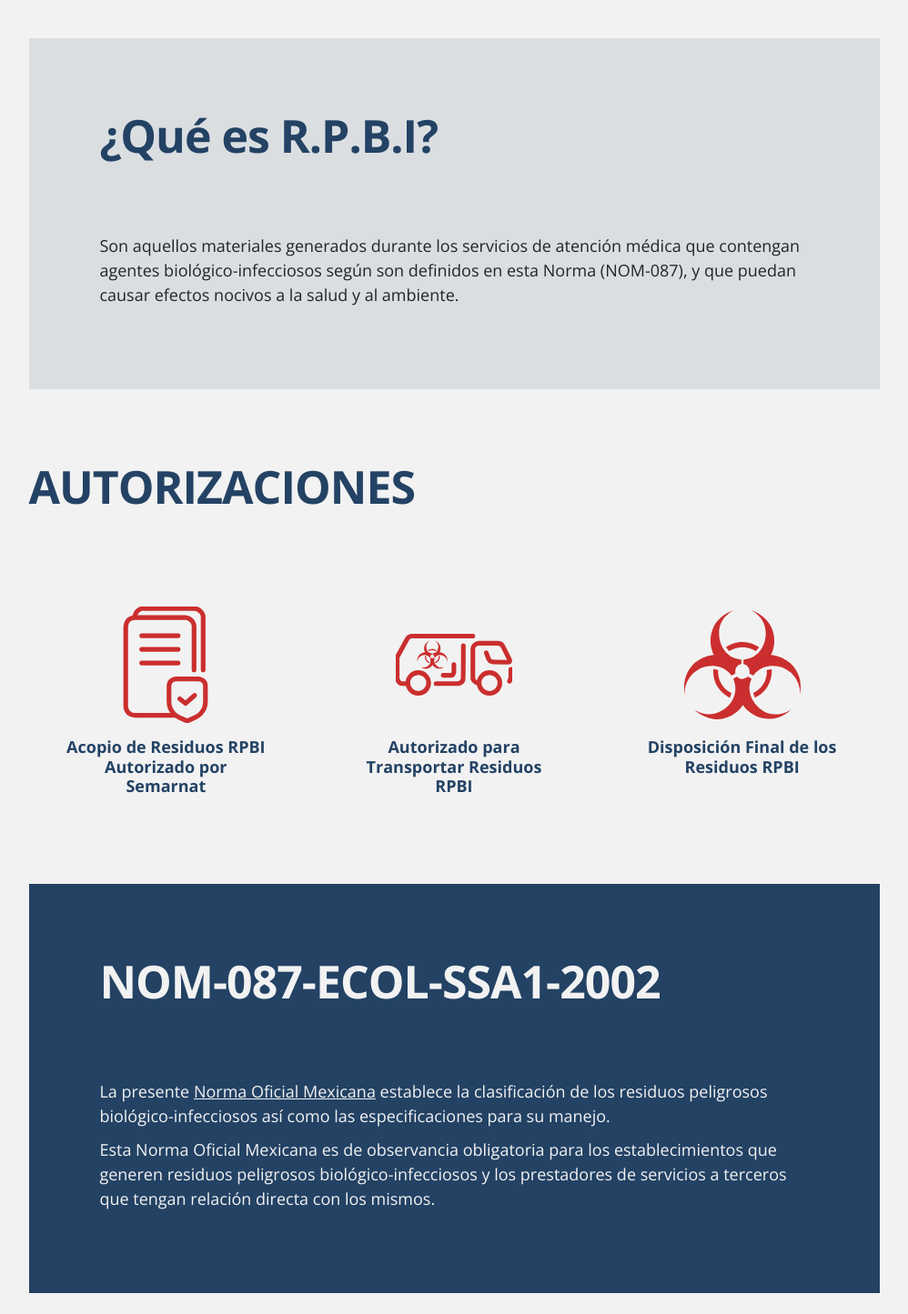
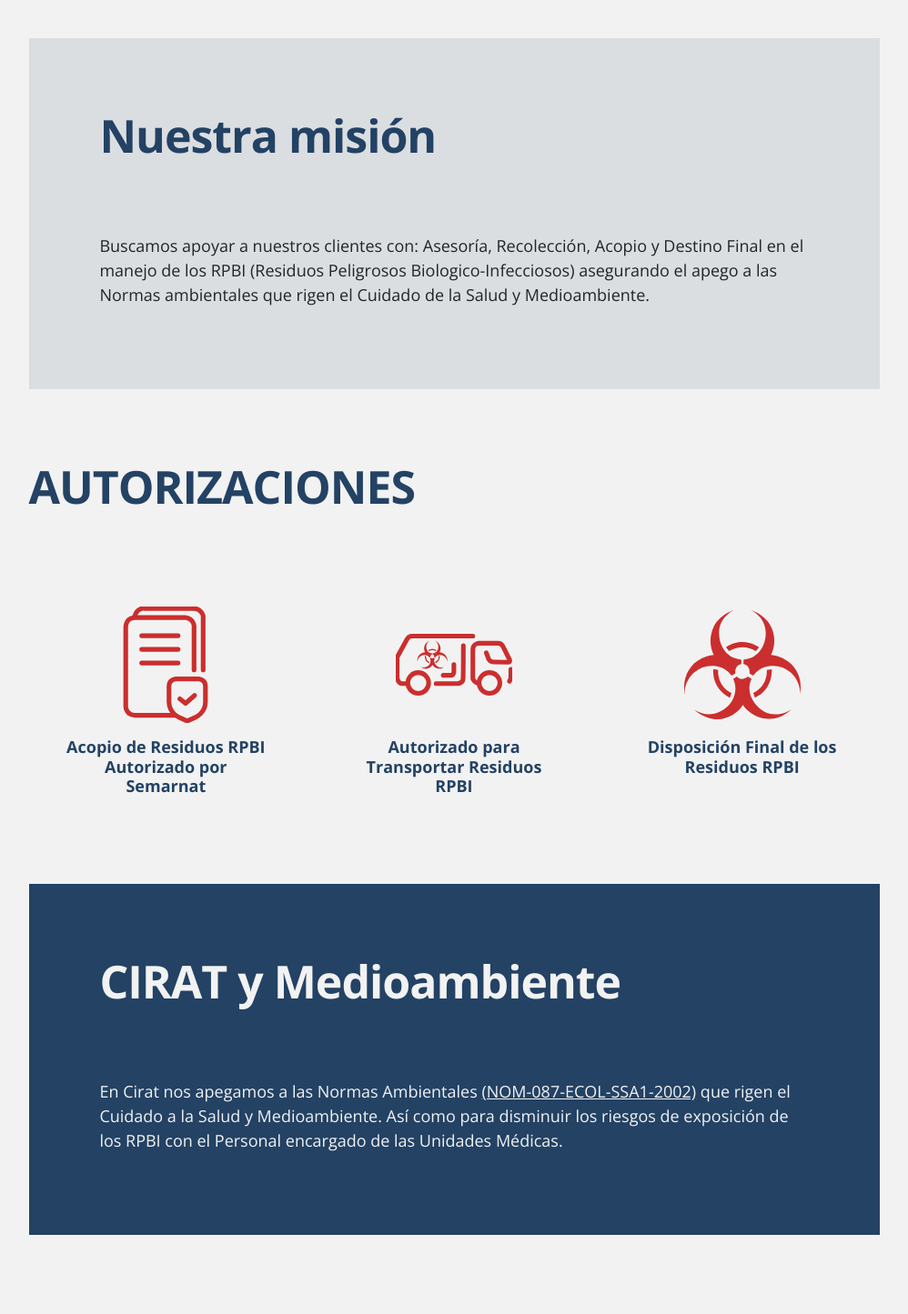
Before and after one commit to ikermedina95/ikermedina95.github.io, a React (Create React App) app: page /#/ in a window 1280 px wide. Shown: the part 1500-2945 px from the top of the page at 91% size, without its empty margins (141-1139 px from the left). Built offline with nearby package versions, Linux system fonts and the light colour scheme.

Commit message:
CIRAT Changing from Victor 3. -Iker

```diff
--- a/src/App.js
+++ b/src/App.js
@@ -10,6 +10,7 @@
 import { faInstagram } from '@fortawesome/free-brands-svg-icons';
 import { faWhatsapp } from '@fortawesome/free-brands-svg-icons';
 import AvisoDePrivacidad from './pages/aviso-de-privacidad';
+import TerminosYCondiciones from './pages/terminos-y-condiciones';
 
 library.add(faPhone, faInstagram, faWhatsapp, faCirclePlay, faEnvelope);
 
@@ -20,6 +21,7 @@
       <Routes>
         <Route exact path="/" element={<Home />} />
         <Route exact path="/aviso-de-privacidad" element={<AvisoDePrivacidad />} />
+        <Route exact path="/terminos-y-condiciones" element={<TerminosYCondiciones />} />
         <Route path="/*" element={<Page404 />} />
       </Routes>
       <Information id="contacto"/>
--- a/src/layout/footer/footer.js
+++ b/src/layout/footer/footer.js
@@ -14,7 +14,7 @@
           </div>
           <div className="col-12 col-lg-4 offset-1 d-lg-flex justify-content-lg-start footer-col-2 second">
             <Link to='/aviso-de-privacidad#aviso-de-privacidad' className="footer-menu mb-3 mb-lg-5">Aviso de Privacidad</Link>
-            <a href='/#b' className="footer-menu mb-3 mb-lg-10">Términos y Condiciones</a>
+            <Link to='/terminos-y-condiciones#terminos-y-condiciones' className="footer-menu mb-3 mb-lg-10">Términos y Condiciones</Link>
             <div className="icon-wrapper">
               <a href="https://wa.me/+5218110821316" className="anchor-icon"><FontAwesomeIcon icon={['fab', 'whatsapp']} /></a>
               <a href="https://www.instagram.com/ciratrpbi/" className="anchor-icon"><FontAwesomeIcon icon={['fab', 'instagram']} /></a>
--- a/src/pages/home.js
+++ b/src/pages/home.js
@@ -18,8 +18,8 @@
               class="bg-light pb-4 pb-lg-10"
               titleLevel="2"
               titleClass="mt-lg-10"
-              titleContent="¿Qué es R.P.B.I?"
-              textContent="<p>Son aquellos materiales generados durante los servicios de atención médica que contengan agentes biológico-infecciosos según son definidos en esta Norma (NOM-087), y que puedan causar efectos nocivos a la salud y al ambiente.</p>"/>
+              titleContent="Nuestra misión"
+              textContent="<p>Buscamos apoyar a nuestros clientes con: Asesoría, Recolección, Acopio y Destino Final en el manejo de los RPBI (Residuos Peligrosos Biologico-Infecciosos) asegurando el apego a las Normas ambientales que rigen el Cuidado de la Salud y Medioambiente.</p>"/>
             <Title id="permisos" evel="2" class="text-uppercase" content="Autorizaciones" />
             <ThreeColumns
               class=" mb-4 mb-lg-10"
@@ -53,10 +53,8 @@
               class="bg-primary pb-4 pb-lg-10"
               titleLevel="2"
               titleClass="mt-lg-10 text-white"
-              titleContent="NOM-087-ECOL-SSA1-2002"
-              textContent="<p class='text-white'>La presente <a class='text-decoration-underline text-white' href='http://www.salud.gob.mx/unidades/cdi/nom/087ecolssa.html'>Norma Oficial Mexicana</a> establece la clasificación de los residuos peligrosos biológico-infecciosos así como las especificaciones para su manejo.</p>
-              <p class='text-white'>Esta Norma Oficial Mexicana es de observancia obligatoria para los establecimientos que generen residuos peligrosos biológico-infecciosos y los prestadores de servicios
-              a terceros que tengan relación directa con los mismos.</p>"
+              titleContent="CIRAT y Medioambiente"
+              textContent="<p class='text-white'>En Cirat nos apegamos a las Normas Ambientales <a class='text-decoration-underline text-white' href='http://www.salud.gob.mx/unidades/cdi/nom/087ecolssa.html'>(NOM-087-ECOL-SSA1-2002)</a> que rigen el Cuidado a la Salud y Medioambiente. Así como para disminuir los riesgos de exposición de los RPBI con el Personal encargado de las Unidades Médicas.</p>"
             />
             <Title id="clientes" level="2" class="text-uppercase" content="Rangos de Generadores" />
             <ThreeColumns content={{
--- /dev/null
+++ b/src/pages/terminos-y-condiciones.js
@@ -0,0 +1,13 @@
+import { Container, Row } from "react-bootstrap";
+const TerminosYCondiciones = () => {
+  return (
+    <Container className="mt-4 mt-lg-10">
+      <Row>
+        <h1 id="terminos-y-condiciones">Términos y condiciones</h1>
+        <p>Actualmente, para conocer más de ellos, por favor, escríbenos a nuestro <a href="https://wa.me/+5218110821316">Whatsapp</a> y te compartimos nuestra información.</p>
+      </Row>
+    </Container>
+  )
+};
+
+export default TerminosYCondiciones;
```
